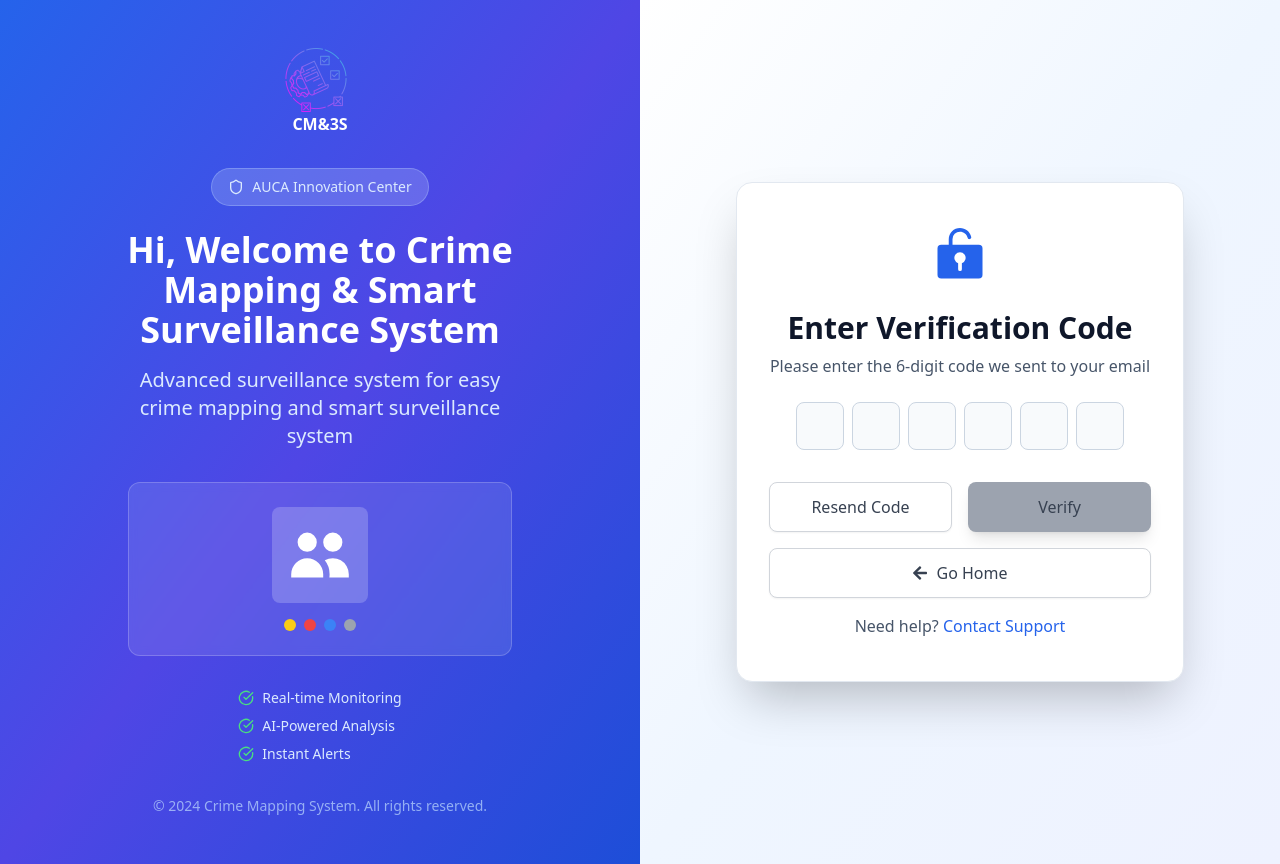
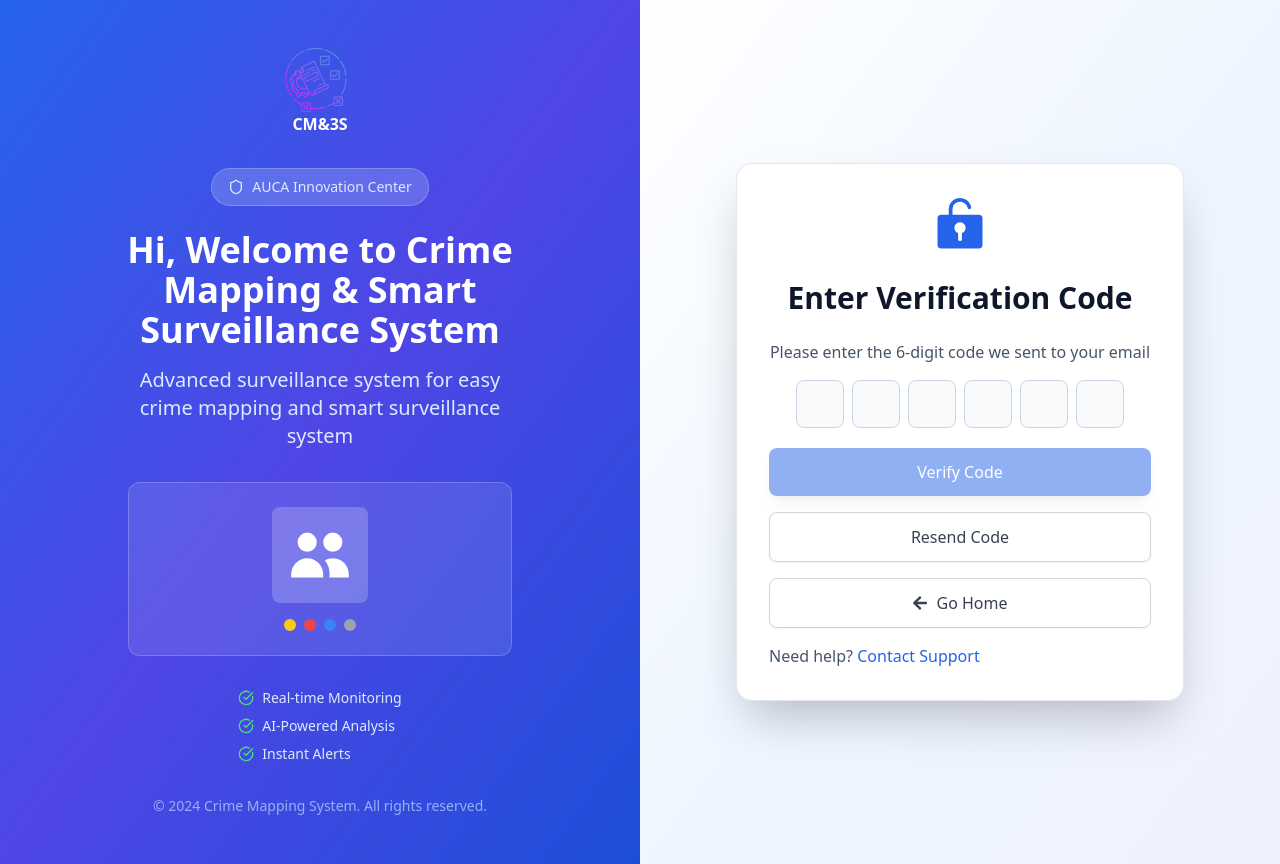
Before and after one commit to crime-mapping/smart-surveillance-system-fn, a React (Vite) app: page /verify in a window 1280 px wide. Built offline with nearby package versions, Linux system fonts and the light colour scheme; no server answers.

Commit message:
Fixed verify page

```diff
--- a/src/pages/VerificationCode.tsx
+++ b/src/pages/VerificationCode.tsx
@@ -1,12 +1,12 @@
 import { useState, useRef } from "react";
 import { useNavigate, useLocation } from "react-router";
 import { toast } from "react-toastify";
-import { Loader2 } from "lucide-react";
 import { FaArrowLeft } from "react-icons/fa";
 import axios from "../config/axios";
 import WelcomePane from "../components/welcomePane";
 import { PiLockKeyOpenFill } from "react-icons/pi";
 import { AxiosError } from "axios";
+import Spinner from "../components/Spinners";
 
 const VerificationCode = () => {
   const navigate = useNavigate();
@@ -79,15 +79,16 @@ const VerificationCode = () => {
           <div className="w-full max-w-md bg-white dark:bg-slate-800 rounded-2xl shadow-2xl border border-slate-200 dark:border-slate-700 p-6 sm:p-8 flex flex-col items-center mx-auto min-h-[400px] md:min-h-[500px] justify-center">
             <PiLockKeyOpenFill className="text-5xl sm:text-6xl text-blue-600 dark:text-blue-400 mx-auto mb-6" />
 
-            <h1 className="text-2xl sm:text-3xl font-bold mb-2 text-center text-slate-900 dark:text-white">
+            <h2 className="text-2xl sm:text-3xl font-bold mb-6 text-center text-slate-900 dark:text-white">
               Enter Verification Code
-            </h1>
-            <p className="mb-6 text-center text-slate-600 dark:text-slate-400">
+            </h2>
+            <form onSubmit={(e) => { e.preventDefault(); handleSubmit(code.join("")); }} className="w-full space-y-5">
+              <div>
+                <p className="mb-4 text-center text-slate-600 dark:text-slate-400">
                   Please enter the 6-digit code we sent to your email
                 </p>
-
                 {/* 6-digit input field */}
-            <div className="flex space-x-2 justify-center mb-8">
+                <div className="flex space-x-2 justify-center">
                   {code.map((num, index) => (
                     <input
                       key={index}
@@ -101,47 +102,36 @@ const VerificationCode = () => {
                     />
                   ))}
                 </div>
+              </div>
+              <button
+                type="submit"
+                disabled={code.some((num) => num === "") || loading}
+                className="w-full bg-blue-600 text-white py-3 rounded-lg hover:bg-blue-700 transition-colors font-medium shadow-lg hover:shadow-xl transform disabled:opacity-50 disabled:cursor-not-allowed disabled:transform-none"
+              >
+                {loading ? "Verifying..." : "Verify Code"}
+              </button>
+            </form>
+            {loading && <div className="mt-4"><Spinner /></div>}
 
-            <div className="flex w-full gap-x-4 mb-4">
+            <div className="mt-4 w-full">
               <button
                 onClick={() => navigate("/password-reset")}
                 disabled={loading}
-                className="py-3 px-6 w-1/2 bg-white dark:bg-slate-700 border border-gray-300 dark:border-slate-600 text-gray-700 dark:text-white rounded-lg hover:bg-gray-50 dark:hover:bg-slate-600 transition-colors font-medium shadow-sm"
+                className="w-full flex items-center justify-center bg-white dark:bg-slate-700 border border-gray-300 dark:border-slate-600 text-gray-700 dark:text-white py-3 rounded-lg hover:bg-gray-50 dark:hover:bg-slate-600 transition-colors font-medium shadow-sm"
               >
                 Resend Code
               </button>
               <button
-                type="submit"
-                className={`py-3 px-6 w-1/2 rounded-lg font-medium transition-colors shadow-lg ${code.some((num) => num === "") || loading
-                    ? "bg-gray-400 text-gray-700 cursor-not-allowed"
-                    : "bg-blue-600 text-white hover:bg-blue-700 hover:shadow-xl transform hover:scale-105"
-                  }`}
-                disabled={code.some((num) => num === "") || loading}
-                onClick={() => handleSubmit(code.join(""))}
-              >
-                {loading ? (
-                  <div className="flex items-center justify-center">
-                    <Loader2 className="w-4 h-4 animate-spin mr-2" />
-                    Verifying...
-                  </div>
-                ) : (
-                  "Verify"
-                )}
-              </button>
-            </div>
-
-            <div className="w-full">
-              <button
                 onClick={() => navigate("/")}
                 disabled={loading}
-                className="w-full flex items-center justify-center bg-white dark:bg-slate-700 border border-gray-300 dark:border-slate-600 text-gray-700 dark:text-white py-3 rounded-lg hover:bg-gray-50 dark:hover:bg-slate-600 transition-colors font-medium shadow-sm"
+                className="w-full flex mt-4 items-center justify-center bg-white dark:bg-slate-700 border border-gray-300 dark:border-slate-600 text-gray-700 dark:text-white py-3 rounded-lg hover:bg-gray-50 dark:hover:bg-slate-600 transition-colors font-medium shadow-sm"
               >
                 <FaArrowLeft className="mr-2" />
                 Go Home
               </button>
             </div>
 
-            <div className="mt-4 w-full flex flex-col sm:flex-row justify-center items-center text-center">
+            <div className="mt-4 w-full flex flex-col sm:flex-row justify-between items-center text-center">
               <span className="text-slate-600 dark:text-slate-400">
                 Need help?{' '}
                 <button
```
Lines whose indentation alone changed are shown as unchanged.
